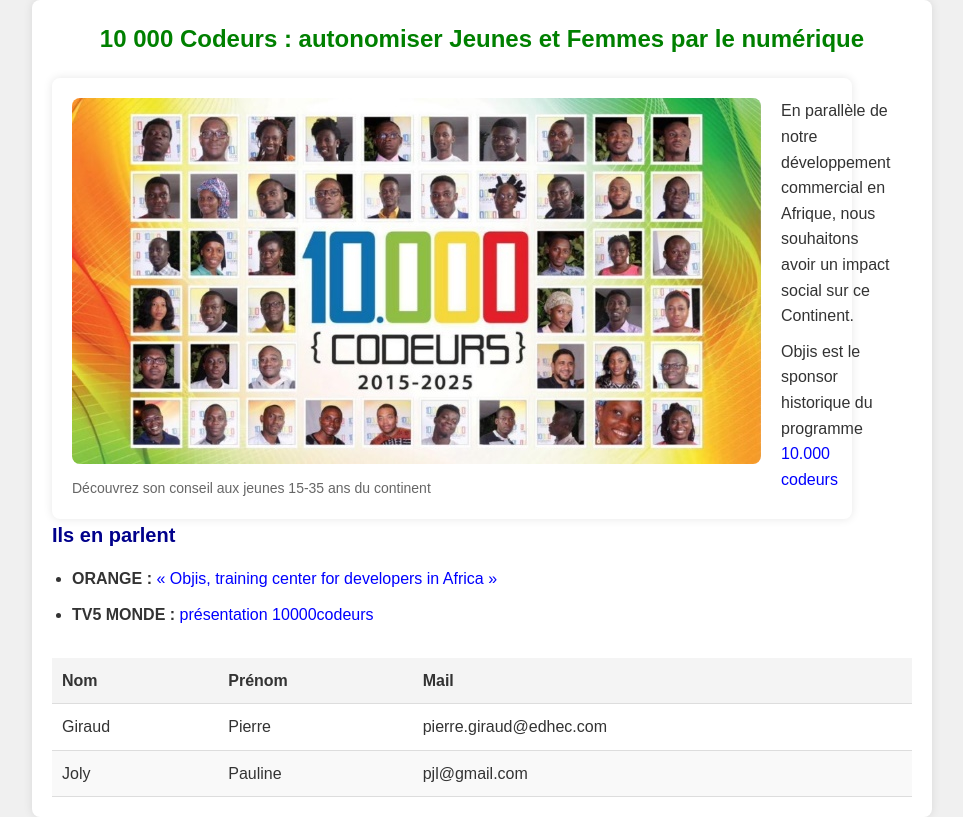
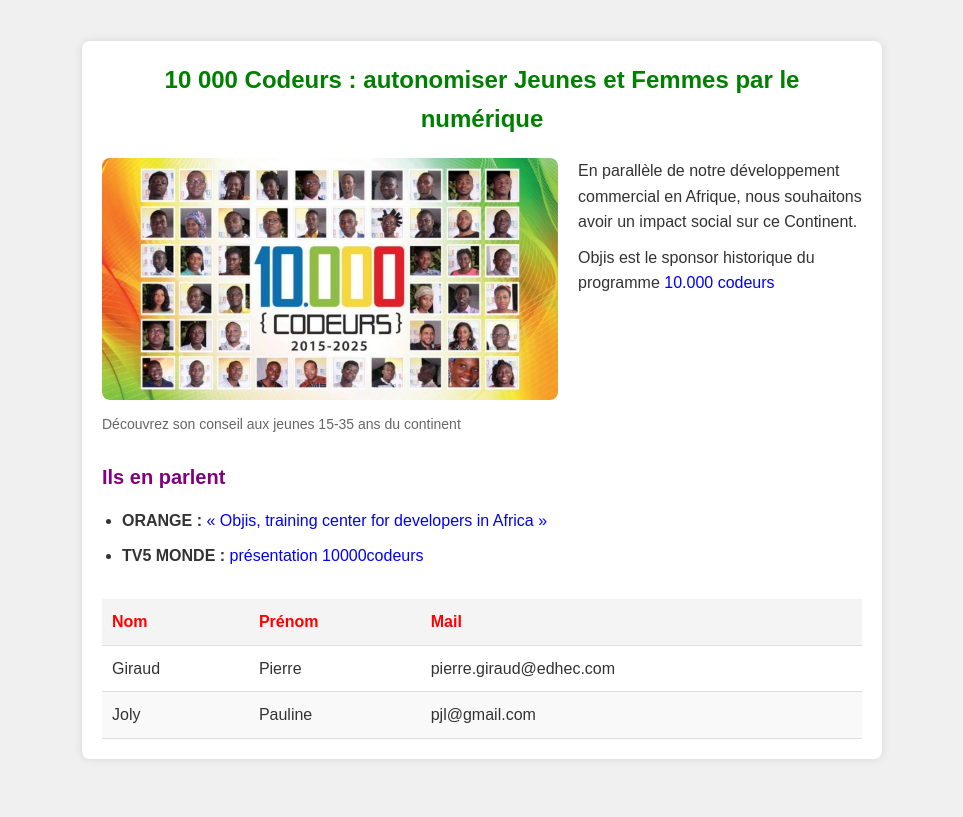
Before and after one commit to Yvon-30/fullstack-course-10kcodeurs-2024, a plain HTML site: page TPCSS/home.html in a window 1280 px wide. Shown: the whole page, without its empty margins (158-1121 px from the left). Drawn offline with Linux system fonts and the light colour scheme.

Commit message:
Update TPCSS

```diff
--- a/TPCSS/home.css
+++ b/TPCSS/home.css
@@ -13,15 +13,16 @@ body {
     justify-content: center;
     align-items: center;
     min-height: 100vh;
+    padding: 20px;
 }
 
 main {
-    max-width: 900px;
     width: 100%;
+    max-width: 800px;
     background-color: #fff;
     padding: 20px;
+    border-radius: 8px;
     box-shadow: 0 0 10px rgba(0, 0, 0, 0.1);
-    border-radius: 8px;
 }
 
 .title {
@@ -35,21 +36,19 @@ main {
     display: flex;
     align-items: flex-start; /* Aligne le texte au début de l'image */
     gap: 20px; /* Espace entre l'image et le texte */
-    background-color: #fff;
-    padding: 20px;
-    border-radius: 8px;
-    box-shadow: 0 0 10px rgba(0, 0, 0, 0.1);
+    width: 100%;
     max-width: 800px;
-    width: 100%;
+    flex-wrap: nowrap;
 }
 
 figure {
     margin: 0;
     flex-shrink: 0; /* Empêche l'image de rétrécir */
+    max-width: 60%;
 }
 
 img {
-    max-width: 100%; /* L'image prend la largeur disponible */
+    width: 100%;
     height: auto; /* Maintient les proportions de l'image */
     border-radius: 8px;
 }
@@ -83,7 +82,7 @@ figcaption {
 
 .title-2 {
     font-size: 20px;
-    color: darkblue;
+    color: purple;
     margin-bottom: 15px;
     text-align: left;
 }
@@ -126,6 +125,7 @@ table th, table td {
 
 table th {
     background-color: #f4f4f4;
+    color: red;
 }
 
 table tr:nth-child(even) {
--- a/TPCSS/home.html
+++ b/TPCSS/home.html
@@ -18,7 +18,7 @@
                 <p class="paraph-1">En parallèle de notre développement commercial en Afrique, nous souhaitons avoir un impact social sur ce Continent.</p>
                 <p class="paraph-2">Objis est le sponsor historique du programme <a href="http://www.10000codeurs.com/historique" target="_blank">10.000 codeurs</a></p>
             </div>
-        </div>
+        </div><br>
         <h2 class="title-2">Ils en parlent</h2>
         <ul>
             <li><span class="text-bold">ORANGE : </span><a
```
Also changed, not shown: login-form.html (+1 -1 lines).
